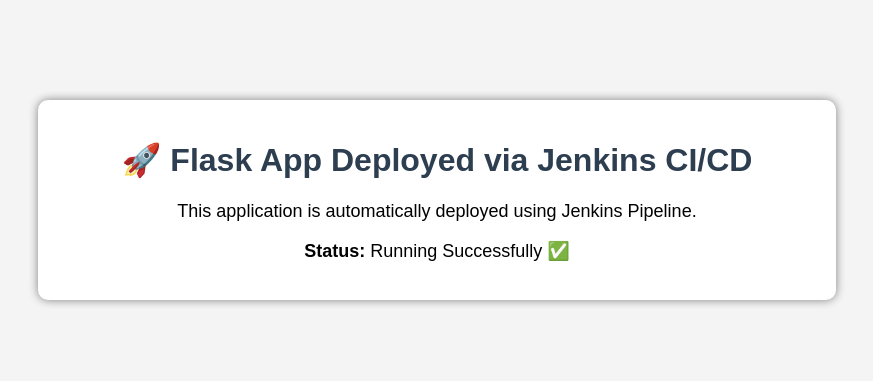
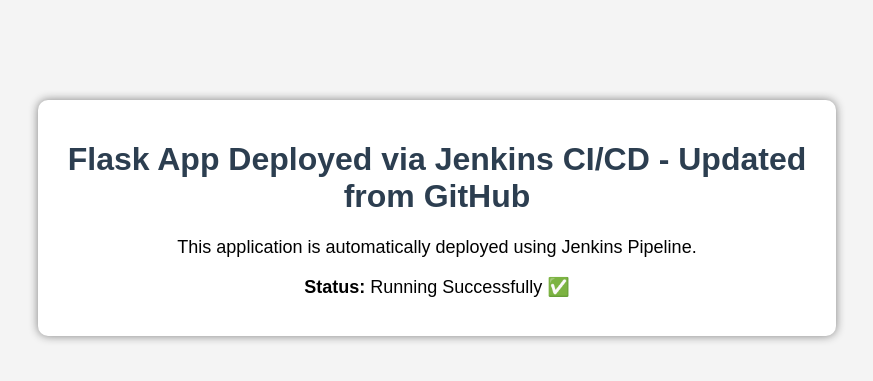
Before and after one commit to aravindakrishnanl/flask-devops, a Flask app: page / in a window 1280 px wide. Shown: the top 381 px of the page, without its empty margins (203-1076 px from the left). Run offline with Flask 3, Linux system fonts and the light colour scheme.

Commit message:
Update index.html with new header message
Updated the header to reflect deployment from GitHub.

```diff
--- a/templates/index.html
+++ b/templates/index.html
@@ -28,7 +28,7 @@
 <body>
 
 <div class="box">
-    <h1>🚀 Flask App Deployed via Jenkins CI/CD</h1>
+    <h1>Flask App Deployed via Jenkins CI/CD - Updated from GitHub</h1>
     <p>This application is automatically deployed using Jenkins Pipeline.</p>
     <p><b>Status:</b> Running Successfully ✅</p>
 </div>
```
